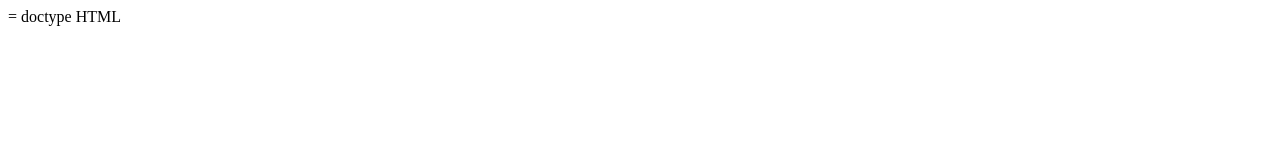
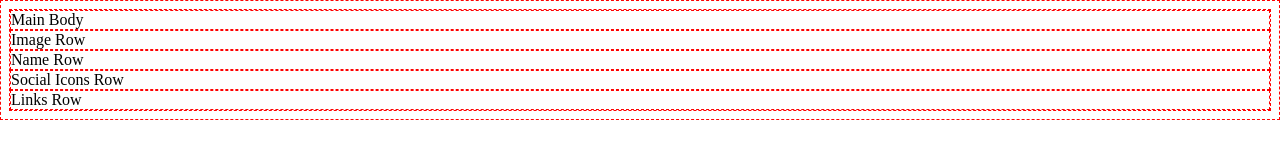
Before and after one commit to foodypaul/link-in-bio, a plain HTML site: page index.html in a window 1280 px wide. Drawn offline with Linux system fonts and the light colour scheme.

Commit message:
have borders in place with red thin lines

```diff
--- a/index.html
+++ b/index.html
@@ -4,8 +4,19 @@
   <meta charset="UTF-8">
   <meta name="viewport" content="width=device-width, initial-scale=1.0">
   <title>Paul Foody Links</title>
+  <style>
+    * {
+      border: thin red dashed;
+    }
+  </style>
 </head>
 <body>
-  <div class = "Main Body"></div> =
+  <div class = "Main Body">Main Body </div>
+    <div class = "image-row"> Image Row </div>
+    <div class = "name-row">Name Row </div>
+    <div class = "social-icons-row"> Social Icons Row</div>
+    <div class = "links-row">Links Row</div>
+
+    </div>
 </body>
-</html>doctype HTML
+</html>
```
